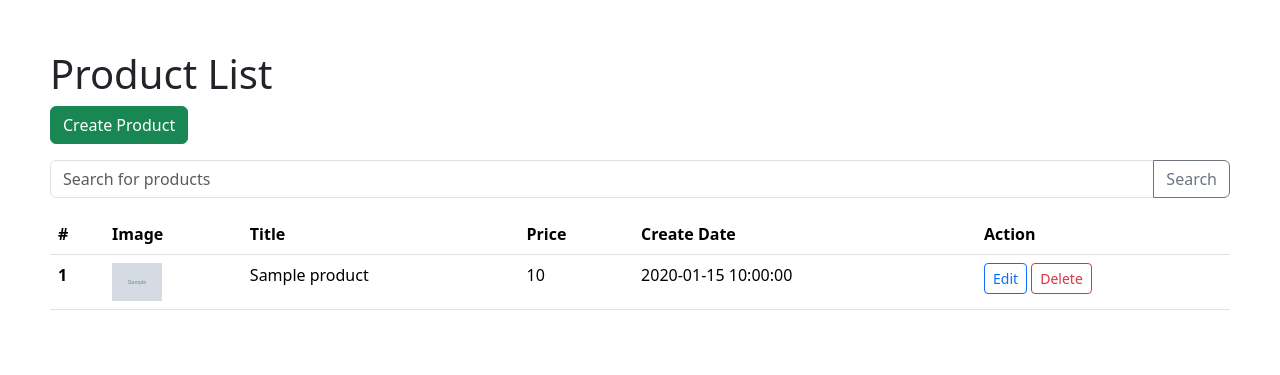
After one commit to yh9alek/php_crud_3, a PHP site: template views/products/index.php in a window 1280 px wide. The commit adds this page. Shown: the top 375 px of the page. Run offline with PHP 8.4, Linux system fonts and the light colour scheme; the template is opened without the code that fills it: most values are stand-ins (such as "Sample title", 1, 10 or a date in 2020); grey boxes marked "Sample" are stand-in pictures; data that the repository does not hold is empty.

Commit message:
Se programó la lógica de las vistas en el ProductController y el Router

```diff
--- a/Database.php
+++ b/Database.php
@@ -18,6 +18,7 @@ class Database
             $statment = $this->pdo->prepare('SELECT * FROM products ORDER BY create_date DESC');
         }
         $statment->execute();
-        $products = $statment->fetchAll(PDO::FETCH_ASSOC);
+        $products = $statment->fetchAll(\PDO::FETCH_ASSOC);
+        return $products;
     }
 }
--- /dev/null
+++ b/public/app.css
@@ -0,0 +1,7 @@
+body {
+    padding: 50px;
+}
+
+.thumb-image {
+    width: 50px !important;
+}
--- /dev/null
+++ b/views/_layout.php
@@ -0,0 +1,13 @@
+<!doctype html>
+<html lang="en">
+    <head>
+        <meta charset="utf-8">
+        <meta name="viewport" content="width=device-width, initial-scale=1">
+        <title>Products CRUD</title>
+        <link href="https://cdn.jsdelivr.net/npm/bootstrap@5.3.2/dist/css/bootstrap.min.css" rel="stylesheet" integrity="sha384-T3c6CoIi6uLrA9TneNEoa7RxnatzjcDSCmG1MXxSR1GAsXEV/Dwwykc2MPK8M2HN" crossorigin="anonymous">
+        <link rel="stylesheet" href="../app.css">
+    </head>
+    <body>
+    <?php echo $content ?>
+    </body>
+</html>
--- /dev/null
+++ b/views/products/_form.php
@@ -0,0 +1 @@
+<?php
--- /dev/null
+++ b/views/products/index.php
@@ -0,0 +1,40 @@
+<h1>Product List</h1>
+<p>
+    <a href="/products/create" class="btn btn-success">Create Product</a>
+</p>
+<form>
+    <div class="input-group mb-3">
+        <input type="text" class="form-control" placeholder="Search for products" name="search" aria-label="Recipient's username" aria-describedby="button-addon2" value="<?= $search ?>">
+        <button class="btn btn-outline-secondary" type="submit">Search</button>
+    </div>
+</form>
+<table class="table">
+    <thead>
+    <tr>
+        <th scope="col">#</th>
+        <th scope="col">Image</th>
+        <th scope="col">Title</th>
+        <th scope="col">Price</th>
+        <th scope="col">Create Date</th>
+        <th scope="col">Action</th>
+    </tr>
+    </thead>
+    <tbody>
+    <?php foreach($products as $i => $product): ?>
+        <tr>
+            <th scope="row"><?= $i + 1 ?></th>
+            <td><img src="/<?= $product['image'] ?>" class="thumb-image"></td>
+            <td><?= $product['title'] ?></td>
+            <td><?= $product['price'] ?></td>
+            <td><?= $product['create_date'] ?></td>
+            <td>
+                <a href="update.php?id=<?= $product['id'] ?>" class="btn btn-sm btn-outline-primary">Edit</a>
+                <form style="display: inline-block;" action="delete.php" method="post">
+                    <input type="hidden" name="id" value="<?= $product['id'] ?>">
+                    <button type="submit" class="btn btn-sm btn-outline-danger">Delete</button>
+                </form>
+            </td>
+        </tr>
+    <?php endforeach; ?>
+    </tbody>
+</table>
--- /dev/null
+++ b/views/products/update.php
@@ -0,0 +1 @@
+<h1>Update Product</h1>
```
Also changed, not shown: Router.php (+30 -9 lines), controllers/ProductController.php (+24 -4 lines), views/products/create.php (added, +32 -0 lines), public/images/77ShvHu3/alpha.PNG (added), public/images/ainecLSR/Python.PNG (added).
